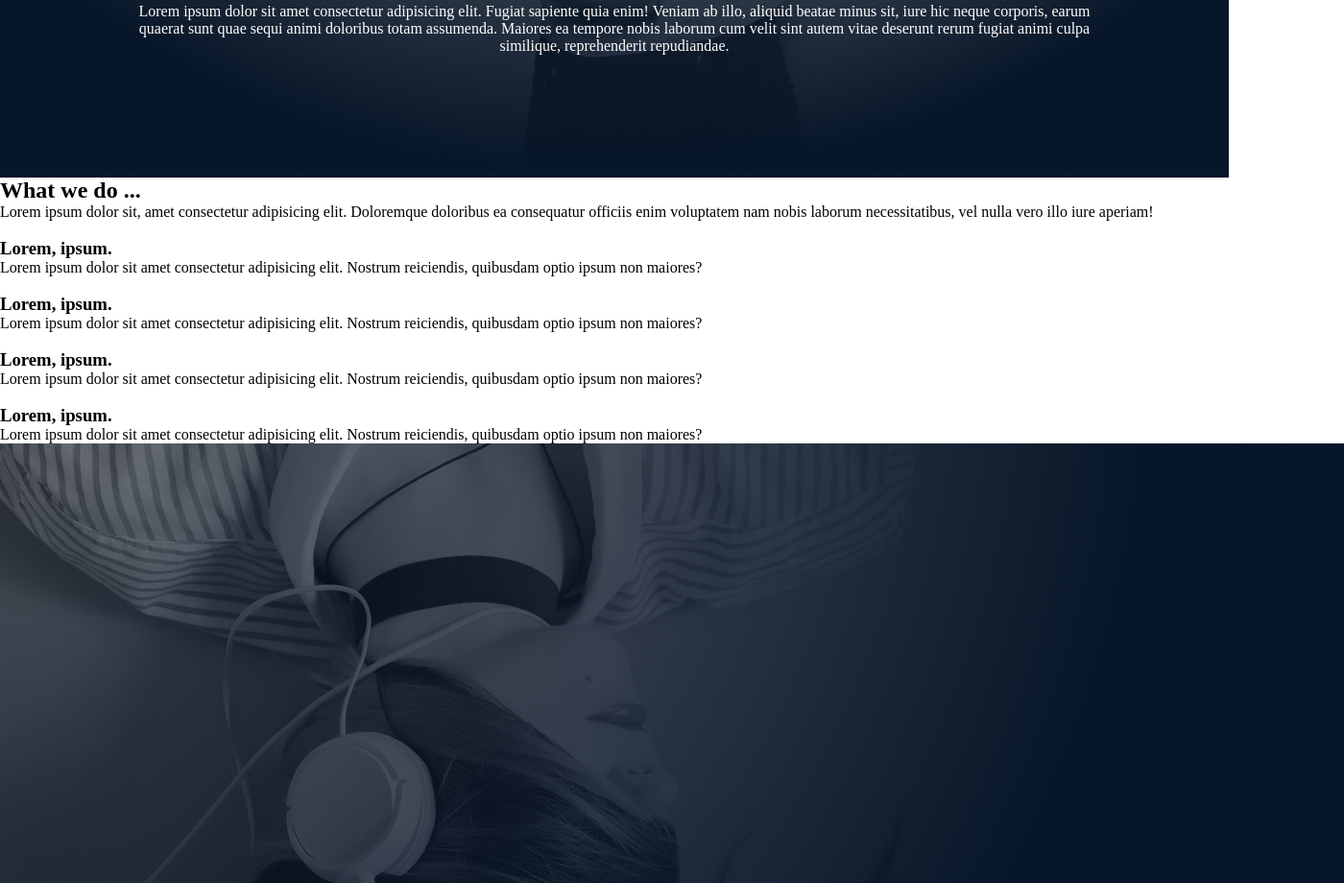
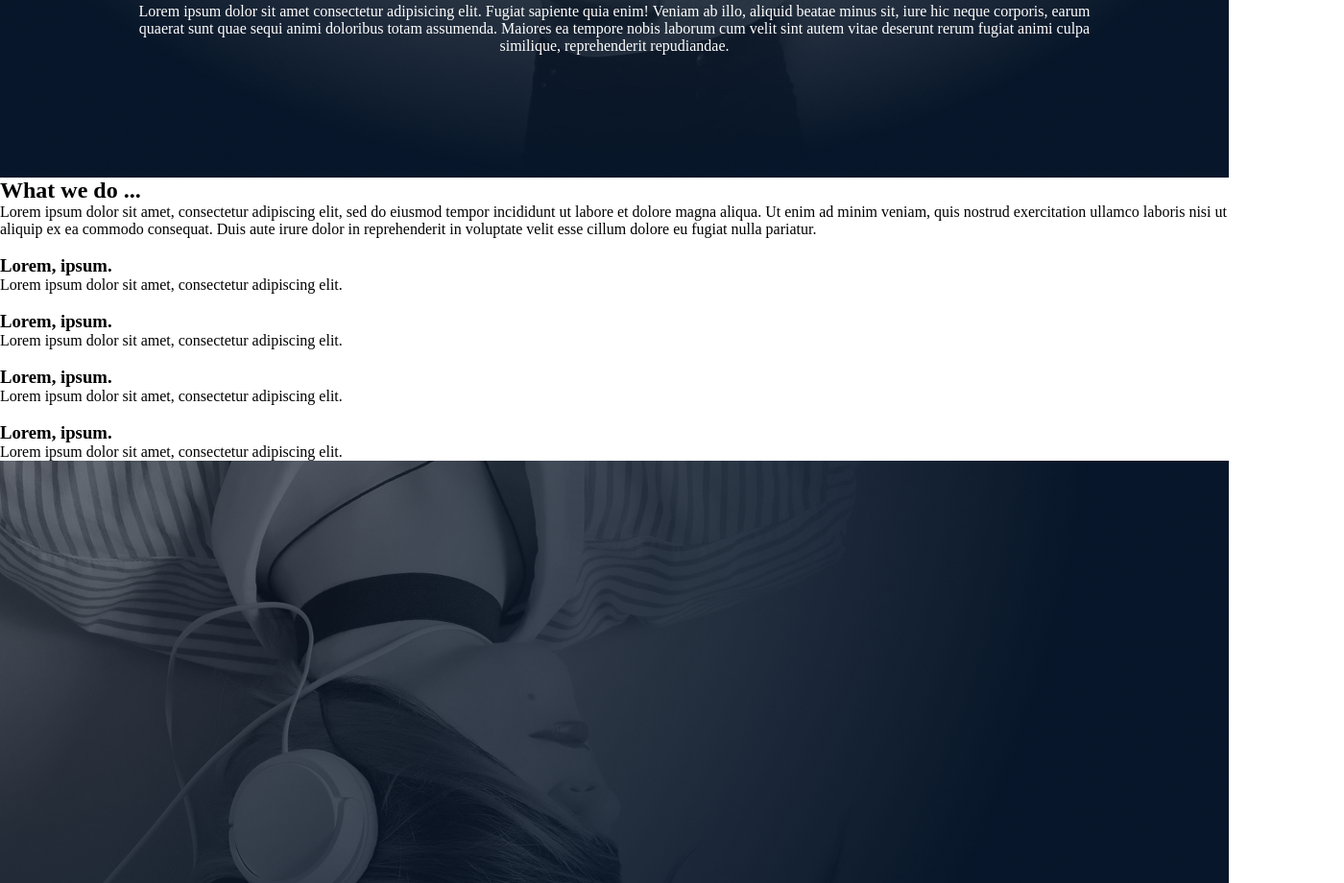
Before and after one commit to DIBORADAWIT/alx_html_css, a plain HTML site: page headphones/0-index.html in a window 1280 px wide. Shown: the part 615-1535 px from the top of the page at 96% size, 1400 px wide, since content can reach past the window. Drawn offline with Linux system fonts and the light colour scheme.

Commit message:
overflow is hidden on body

```diff
--- a/headphones/0-index.html
+++ b/headphones/0-index.html
@@ -58,40 +58,30 @@
     <section>
       <h1>What we do ...</h1>
       <p>
-        Lorem ipsum dolor sit, amet consectetur adipisicing elit. Doloremque
-        doloribus ea consequatur officiis enim voluptatem nam nobis laborum
-        necessitatibus, vel nulla vero illo iure aperiam!
+        Lorem ipsum dolor sit amet, consectetur adipiscing elit, sed do eiusmod
+        tempor incididunt ut labore et dolore magna aliqua. Ut enim ad minim
+        veniam, quis nostrud exercitation ullamco laboris nisi ut aliquip ex ea
+        commodo consequat. Duis aute irure dolor in reprehenderit in voluptate
+        velit esse cillum dolore eu fugiat nulla pariatur.
       </p>
       <div>
         <img src="" alt="" />
         <h3>Lorem, ipsum.</h3>
-        <p>
-          Lorem ipsum dolor sit amet consectetur adipisicing elit. Nostrum
-          reiciendis, quibusdam optio ipsum non maiores?
-        </p>
+        <p>Lorem ipsum dolor sit amet, consectetur adipiscing elit.</p>
         <img src="" alt="" />
         <h3>Lorem, ipsum.</h3>
-        <p>
-          Lorem ipsum dolor sit amet consectetur adipisicing elit. Nostrum
-          reiciendis, quibusdam optio ipsum non maiores?
-        </p>
+        <p>Lorem ipsum dolor sit amet, consectetur adipiscing elit.</p>
         <img src="" alt="" />
         <h3>Lorem, ipsum.</h3>
-        <p>
-          Lorem ipsum dolor sit amet consectetur adipisicing elit. Nostrum
-          reiciendis, quibusdam optio ipsum non maiores?
-        </p>
+        <p>Lorem ipsum dolor sit amet, consectetur adipiscing elit.</p>
         <img src="" alt="" />
         <h3>Lorem, ipsum.</h3>
-        <p>
-          Lorem ipsum dolor sit amet consectetur adipisicing elit. Nostrum
-          reiciendis, quibusdam optio ipsum non maiores?
-        </p>
+        <p>Lorem ipsum dolor sit amet, consectetur adipiscing elit.</p>
       </div>
     </section>
     <section>
       <div class="second">
-        <img src="./images/headphones_hero_2.jpg" alt="" />
+        <!-- <img src="./images/headphones_hero_2.jpg" alt="" /> -->
       </div>
     </section>
   </body>
--- a/headphones/0-style.css
+++ b/headphones/0-style.css
@@ -1,6 +1,10 @@
 * {
   margin: 0;
   padding: 0;
+}
+
+body {
+  overflow-x: hidden;
 }
 
 /* Hero section */
@@ -150,7 +154,7 @@
 }
 
 .second {
-  background-image: url (url(images/headphones_hero_2.jpg));
+  background-image: url("./images/headphones_hero_2.jpg");
   width: 100vw;
   height: 100vh;
   background-position: center;
```
